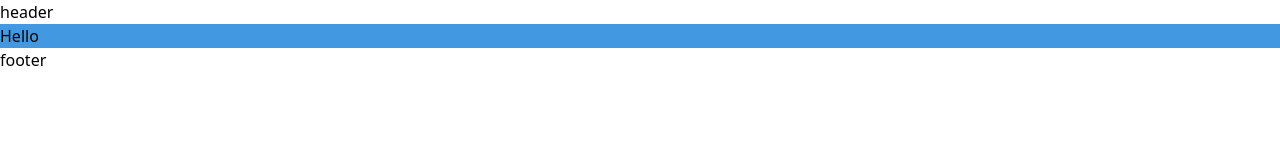
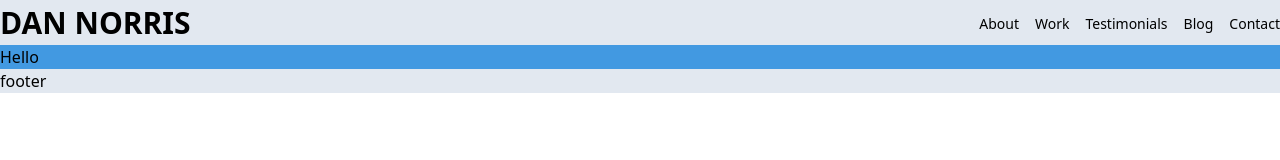
Before and after one commit to daniel-norris/v2, a Gatsby site: page / in a window 1280 px wide. Built offline with nearby package versions, Linux system fonts and the light colour scheme; Gatsby itself is replaced by a stand-in of ours.

Commit message:
created a config file and programmatically created nav buttons

```diff
--- /dev/null
+++ b/src/components/header.js
@@ -0,0 +1,30 @@
+import React from 'react';
+import { Link } from 'gatsby';
+
+import Logo from '../components/logo';
+
+import { navLinks } from '../config';
+
+const Header = () => {
+
+    const { menu } = navLinks;
+
+    return (
+        <header className="bg-gray-300 flex items-center justify-between">
+
+            <Logo />
+            <nav>
+                {menu.map(({ name, url }, key) => {
+                    return (
+                        <Link className="text-sm ml-4" key={key} to={url}>
+                            {name}
+                        </Link>
+                    )
+                })}
+            </nav>
+
+        </header >
+    );
+};
+
+export default Header;
--- a/src/components/layout.js
+++ b/src/components/layout.js
@@ -1,17 +1,17 @@
 import React from 'react';
 import PropTypes from 'prop-types';
 
+import Header from '../components/header';
+
 const Layout = ({ children }) => {
     return (
-        <>
-            <header>
-                header
-            </header>
+        <div className="mx-auto container w-full min-h-full">
+            <Header />
             <main>{children}</main>
-            <footer>
+            <footer className="bg-gray-300">
                 footer
             </footer>
-        </>
+        </div>
     );
 };
 
--- /dev/null
+++ b/src/components/logo.js
@@ -0,0 +1,9 @@
+import React from 'react';
+
+const Logo = () => {
+    return (
+        <h1 className="text-3xl font-bold uppercase">Dan Norris</h1>
+    );
+};
+
+export default Logo;
--- /dev/null
+++ b/src/config/index.js
@@ -0,0 +1,62 @@
+module.exports = {
+
+    author: "@dannorris",
+    siteTitle: "Personal Portfolio",
+    siteShortTitle: "DN",
+    siteDescription: "v2 personal portfolio. Dan is based in Bristol, UK and a Software Engineer for LexisNexis",
+    siteUrl: "",
+    siteLanguage: "en_UK",
+    siteIcon: "",
+
+    socialMedia: [
+        {
+            name: "LinkedIn",
+            url: "https://www.linkedin.com/in/danielpnorris/",
+        },
+        {
+            name: "Medium",
+            url: "https://medium.com/@dan.norris",
+        },
+        {
+            name: "Twitter",
+            url: "https://twitter.com/danielpnorris",
+        },
+        {
+            name: "Dev",
+            url: "https://dev.to/danielnorris",
+        },
+        {
+            name: "GitHub",
+            url: "https://github.com/daniel-norris",
+        },
+    ],
+
+    navLinks: {
+        menu: [
+            {
+                name: "About",
+                url: "/#about",
+            },
+            {
+                name: "Work",
+                url: "/#work",
+            },
+            {
+                name: "Testimonials",
+                url: "/#testimonials",
+            },
+            {
+                name: "Blog",
+                url: "/#blog",
+            },
+            {
+                name: "Contact",
+                url: "/#contact",
+            },
+        ],
+        button: {
+            name: "Get In Touch",
+            url: "/#contact",
+        },
+    },
+}
```
